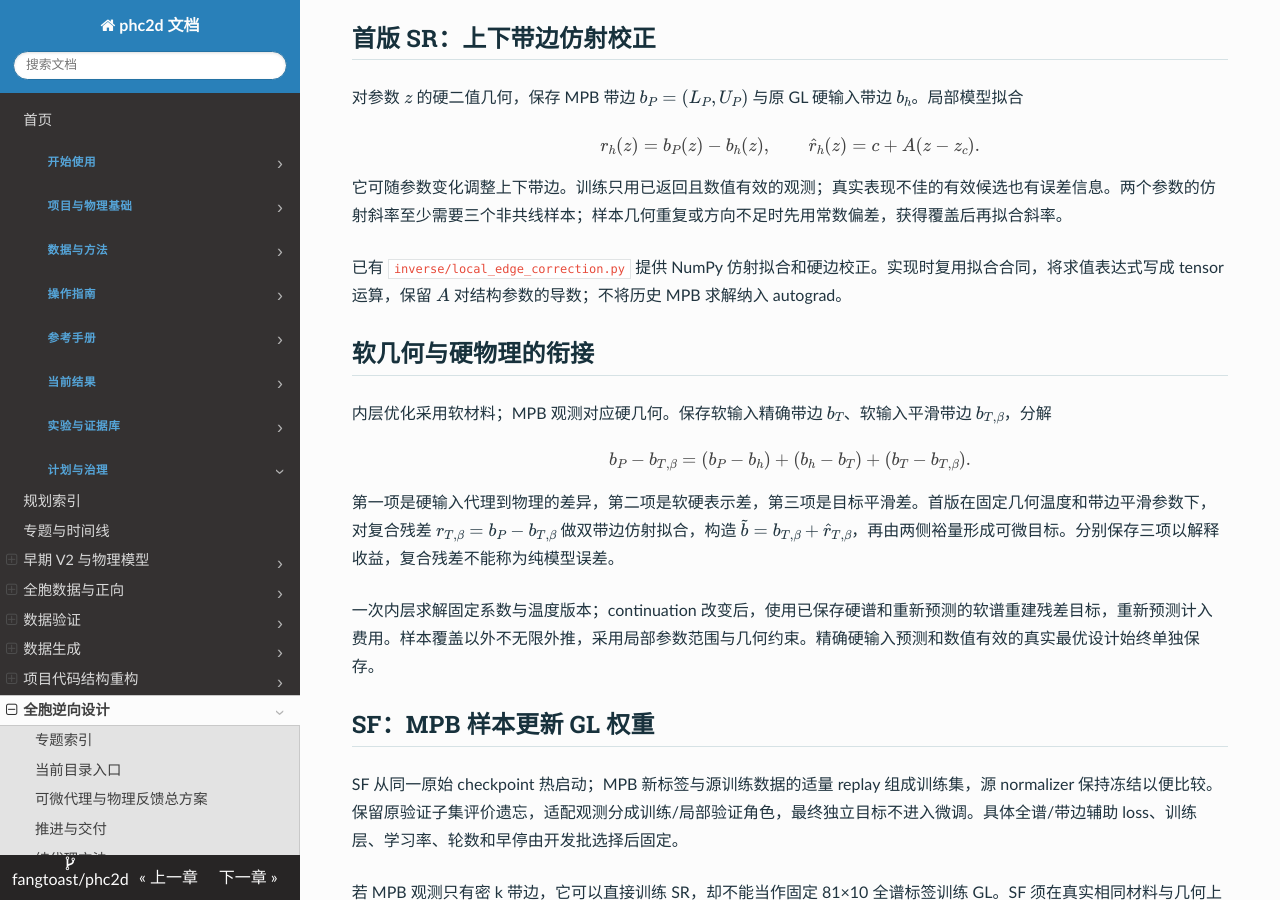
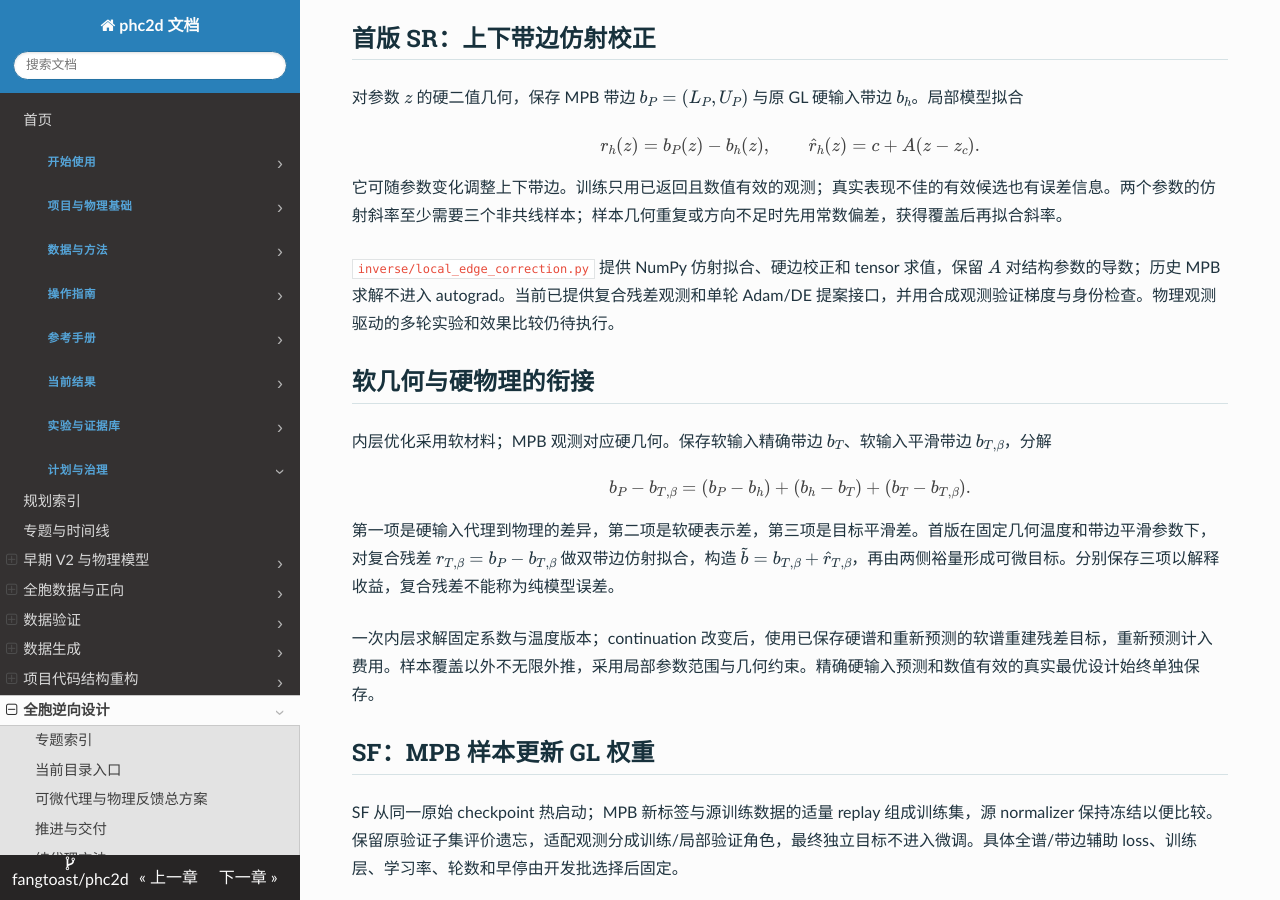
Before and after one commit to fangtoast/phc2d, an MkDocs documentation site: the page built from docs/planning/鲁棒带隙逆向/代理校正与微调.md, in a window 1280 px wide and 900 px high, scrolled down 1046 px. Built offline with MkDocs 1.6.1, drawn with Linux system fonts in a browser that asks for light colours.

Commit message:
Clarify inverse feedback preparation status

```diff
--- a/docs/planning/鲁棒带隙逆向/代理校正与微调.md
+++ b/docs/planning/鲁棒带隙逆向/代理校正与微调.md
@@ -61,7 +61,7 @@ $$
 
 它可随参数变化调整上下带边。训练只用已返回且数值有效的观测；真实表现不佳的有效候选也有误差信息。两个参数的仿射斜率至少需要三个非共线样本；样本几何重复或方向不足时先用常数偏差，获得覆盖后再拟合斜率。
 
-已有 `inverse/local_edge_correction.py` 提供 NumPy 仿射拟合和硬边校正。实现时复用拟合合同，将求值表达式写成 tensor 运算，保留 $A$ 对结构参数的导数；不将历史 MPB 求解纳入 autograd。
+`inverse/local_edge_correction.py` 提供 NumPy 仿射拟合、硬边校正和 tensor 求值，保留 $A$ 对结构参数的导数；历史 MPB 求解不进入 autograd。当前已提供复合残差观测和单轮 Adam/DE 提案接口，并用合成观测验证梯度与身份检查。物理观测驱动的多轮实验和效果比较仍待执行。
 
 ## 软几何与硬物理的衔接
 
```
Also changed, not shown: docs/planning/鲁棒带隙逆向/实验与复核.md (+1 -1 lines).
